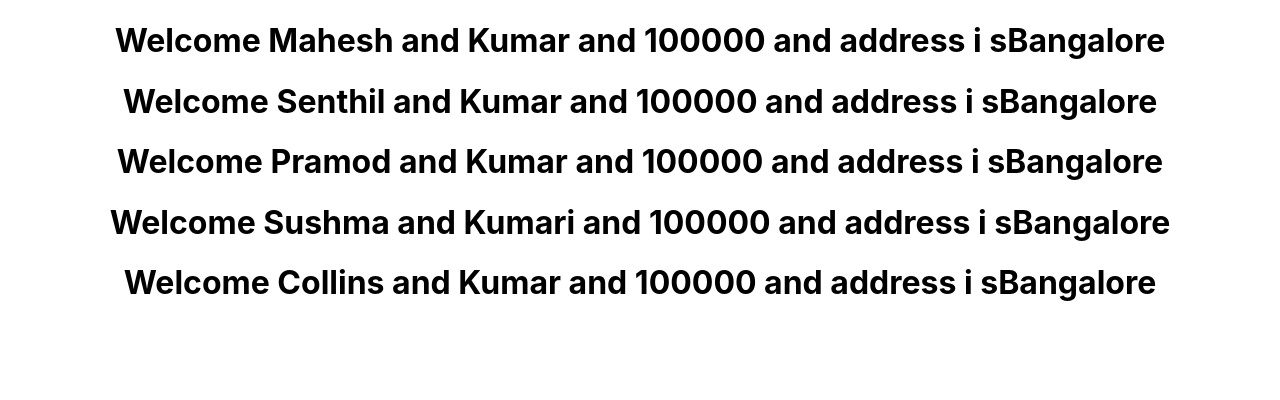
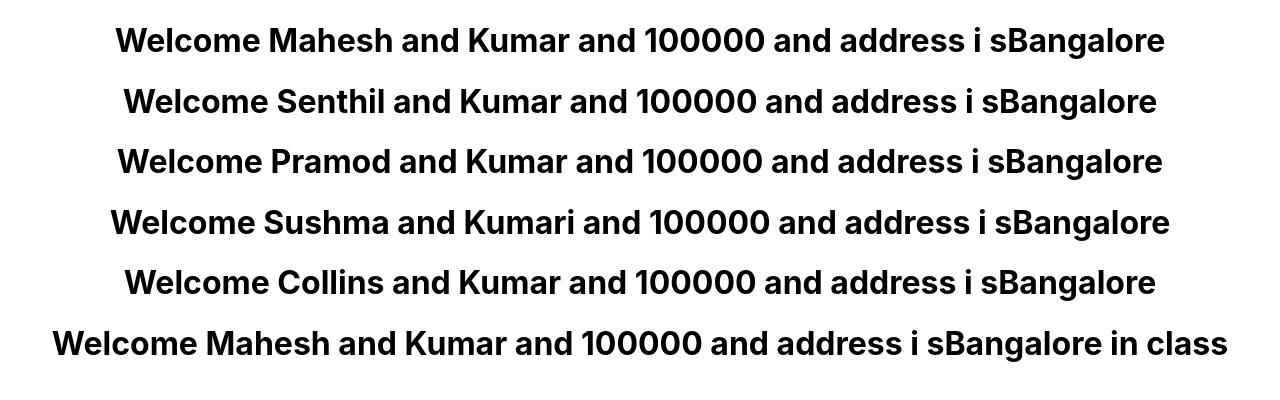
Before and after one commit to CodeCraftersGPT/tileskart3, a React (Create React App) app: page / in a window 1280 px wide. Shown: the top 400 px of the page. Built offline with nearby package versions, Linux system fonts and the light colour scheme.

Commit message:
4-GreetClassComponent

```diff
--- a/src/App.js
+++ b/src/App.js
@@ -1,6 +1,8 @@
 import logo from './logo.svg';
 import './App.css';
 import Greet from './Components/Greet';
+import GreetClass from './Components/GreetClass';
+
 
 const employee ={
   name:"John",
@@ -23,6 +25,7 @@ function App() {
      <Greet firstName="Pramod" lastName="Kumar" data={employee}/>
      <Greet firstName="Sushma" lastName="Kumari" data={employee}/>
      <Greet firstName="Collins" lastName="Kumar" data={employee}/>
+      <GreetClass firstName="Mahesh" lastName="Kumar" data={employee}/>
 
     </div>
   );
--- /dev/null
+++ b/src/Components/GreetClass.js
@@ -0,0 +1,15 @@
+// creat greet component using the class have firstname,lastname and data as props and display the firstname and lastname
+
+import React,{Component} from 'react';
+
+
+class GreetClass extends Component{
+    render(){
+        const {firstName, lastName,data} = this.props;
+        console.log(data);
+        const {address,salary} = data;
+        return <h1>Welcome {firstName} and {lastName}  and {salary} and address i s{address.city} in class</h1>
+    }
+}
+
+export default GreetClass;
```
